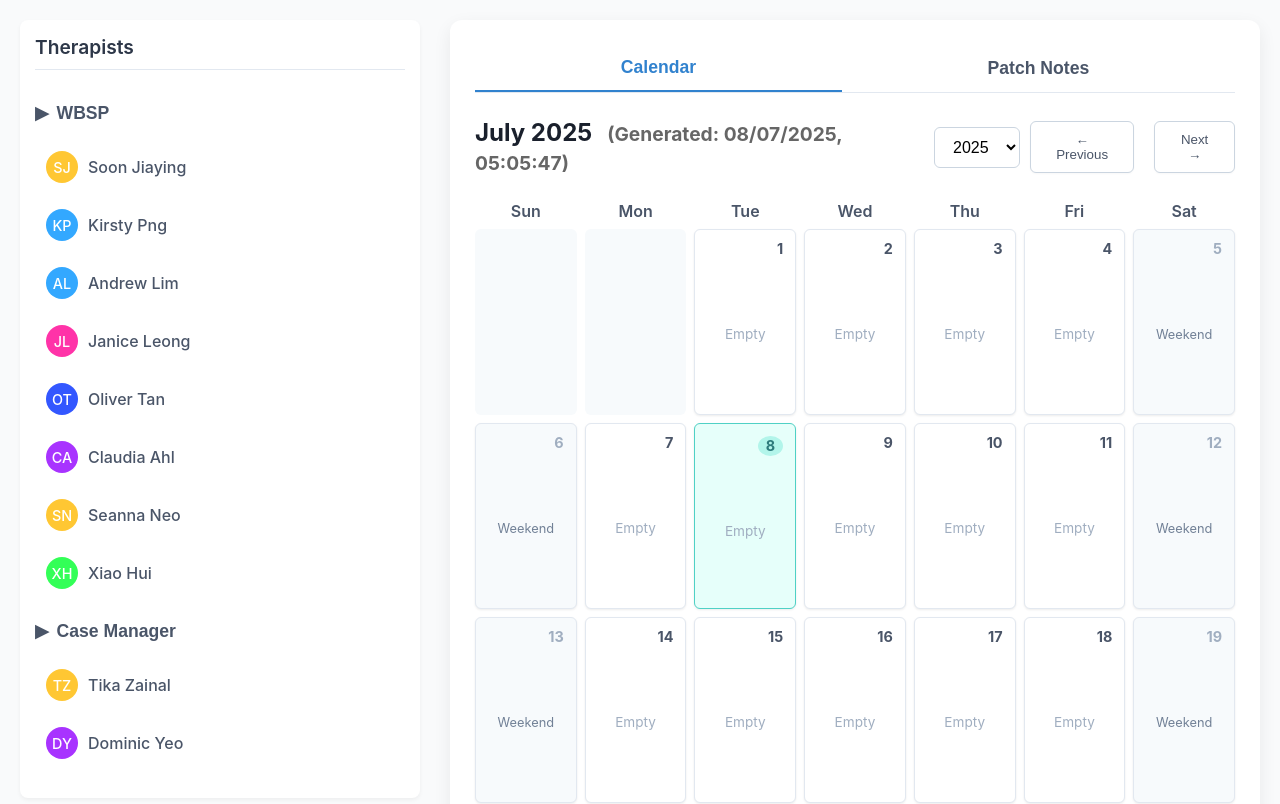
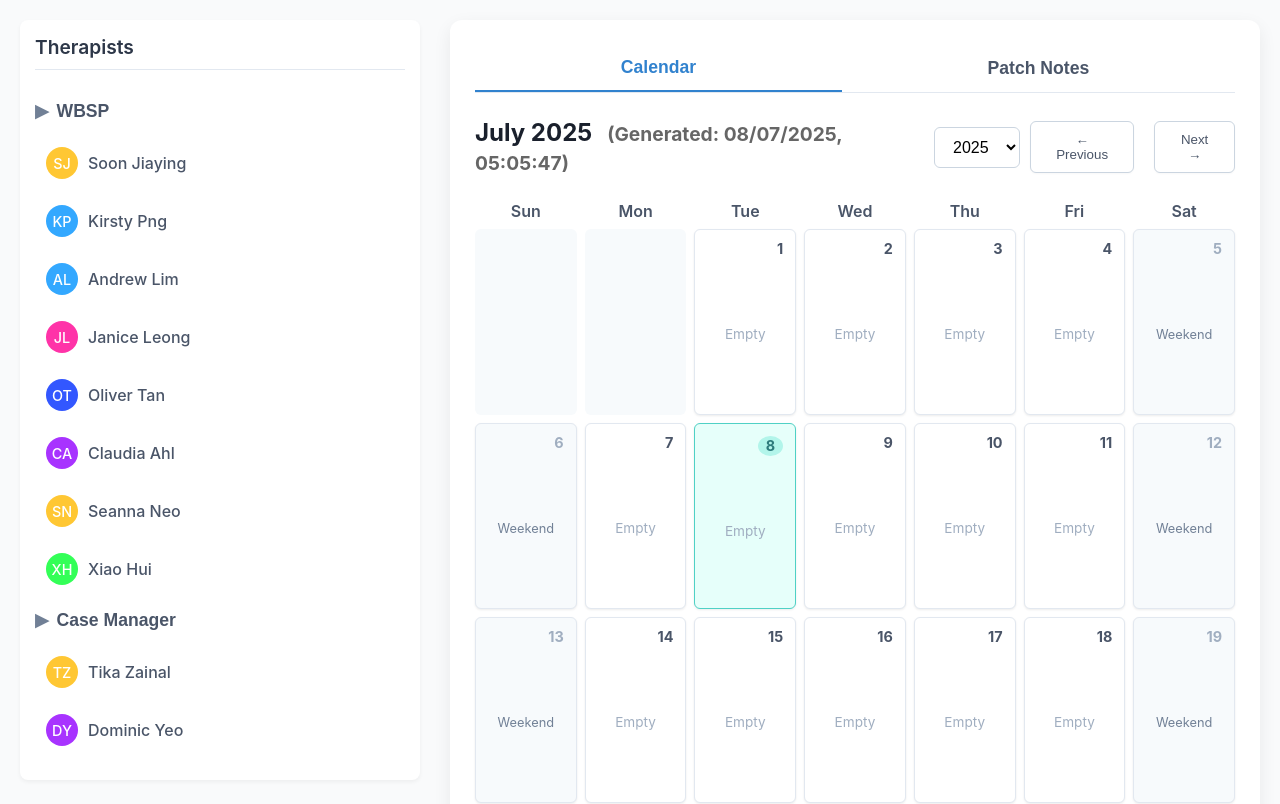
Before and after one commit to jxhnthan/hwb-crisis-rostering, a React (Create React App) app: page / in a window 1280 px wide. Shown: the top 804 px of the page. Built offline with nearby package versions, Linux system fonts and the light colour scheme.

Commit message:
Update App.js

```diff
--- a/src/App.js
+++ b/src/App.js
@@ -844,30 +844,6 @@ const App = () => {
     borderBottom: '1px solid #E2E8F0'
   };
 
-  // Toggle collapse state for a role
-  const toggleCollapse = (role) => {
-    setCollapsedRoles(prev => ({
-      ...prev,
-      [role]: !prev[role]
-    }));
-  };
-
-  const roleButtonBaseStyle = {
-    background: 'none',
-    border: 'none',
-    padding: '8px 0',
-    fontSize: '1.1rem', // Slightly smaller than main header, but prominent
-    fontWeight: '600',
-    color: '#4A5568', // Consistent text color
-    cursor: 'pointer',
-    display: 'flex',
-    alignItems: 'center',
-    width: '100%',
-    textAlign: 'left',
-    outline: 'none',
-    transition: 'color 0.2s ease',
-  };
-
 
   return (
     <DndProvider backend={HTML5Backend}>
@@ -894,18 +870,35 @@ const App = () => {
               <h2 style={sectionHeadingStyle}> {/* Applied consistent style */}
                 Therapists
               </h2>
-              <div style={{ paddingTop: '10px' }}> {/* Removed flex-wrap from here, it goes into role sections */}
+              <div style={{ paddingTop: '10px' }}>
                 {therapistGroups.map((group) => (
-                  <div key={group.role} style={{ marginBottom: '15px' }}>
+                  <div key={group.role} style={{ marginBottom: '10px' }}> {/* Reduced margin-bottom here */}
                     <button
                       onClick={() => toggleCollapse(group.role)}
-                      style={roleButtonBaseStyle}
+                      style={{
+                        background: 'transparent', // Make background transparent
+                        border: 'none', // Remove border
+                        padding: '6px 0', // Reduced padding
+                        fontSize: '1.1rem',
+                        fontWeight: '600',
+                        color: '#4A5568',
+                        cursor: 'pointer',
+                        display: 'flex',
+                        alignItems: 'center',
+                        width: '100%',
+                        textAlign: 'left',
+                        outline: 'none',
+                        transition: 'color 0.2s ease, background-color 0.2s ease', // Smooth transition
+                      }}
+                      onMouseEnter={(e) => e.currentTarget.style.backgroundColor = '#F7FAFC'} // Subtle background on hover
+                      onMouseLeave={(e) => e.currentTarget.style.backgroundColor = 'transparent'} // Reset on leave
                     >
                       <span style={{
                         marginRight: '8px',
                         transform: collapsedRoles[group.role] ? 'rotate(-90deg)' : 'rotate(0deg)',
-                        transition: 'transform 0.2s',
-                        display: 'inline-block' // Ensure transform works
+                        transition: 'transform 0.2s ease-in-out', // Smooth arrow rotation
+                        display: 'inline-block', // Essential for transform to work
+                        color: '#718096' // Softer arrow color
                       }}>
                         ▶
                       </span>
```
